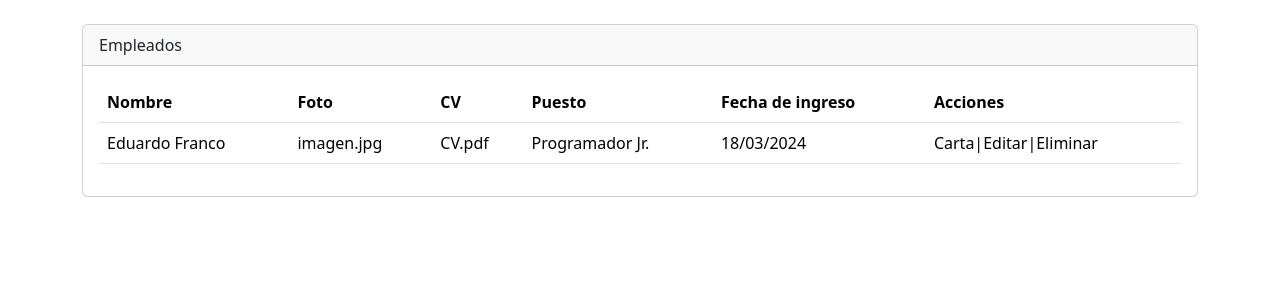
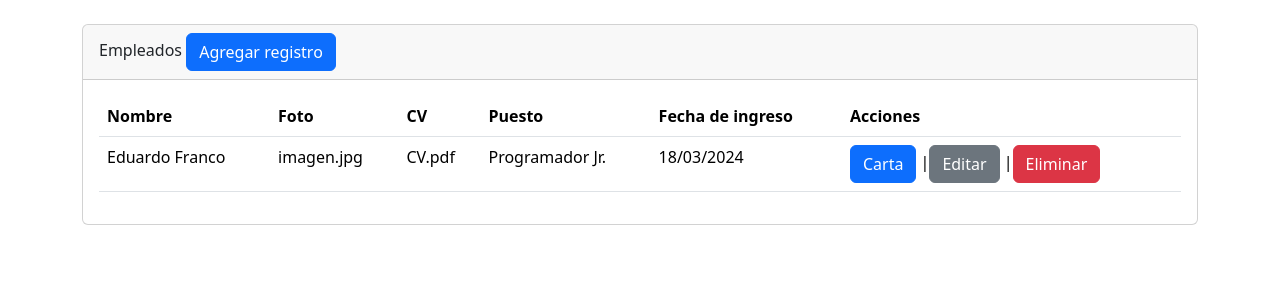
Before and after one commit to Eduardoo05/php-App-register, a PHP site: page /practicos/secciones/empleados/index.php in a window 1280 px wide. Shown: the part 56-356 px from the top of the page. Run offline with PHP 8.4, Linux system fonts and the light colour scheme.

Commit message:
se agregaron nuevos botones de eliminar

```diff
--- a/secciones/empleados/index.php
+++ b/secciones/empleados/index.php
@@ -3,7 +3,18 @@
 </br>
 
 <div class="card">
-    <div class="card-header">Empleados</div>
+    <div class="card-header">
+        Empleados
+        <a
+        name=""
+        id=""
+        class="btn btn-primary"
+        href="crear.php"
+        role="button">
+        Agregar registro
+        </a>
+
+    </div>
     <div class="card-body">
 
 
@@ -30,7 +41,33 @@
                     <td>CV.pdf</td>
                     <td>Programador Jr.</td>
                     <td>18/03/2024</td>
-                    <td>Carta|Editar|Eliminar</td>
+                    <td>
+                        <a
+                            name=""
+                            id=""
+                            class="btn btn-primary"
+                            href="#"
+                            role="button">
+                            Carta
+                        </a>
+                        |<a
+                            name=""
+                            id=""
+                            class="btn btn-secondary"
+                            href="#"
+                            role="button">
+                            Editar
+                        </a>
+                        |<a
+                            name=""
+                            id=""
+                            class="btn btn-danger"
+                            href="#"
+                            role="button">
+                            Eliminar
+                        </a>
+
+                    </td>
                 </tr>
 
             </tbody>
```
